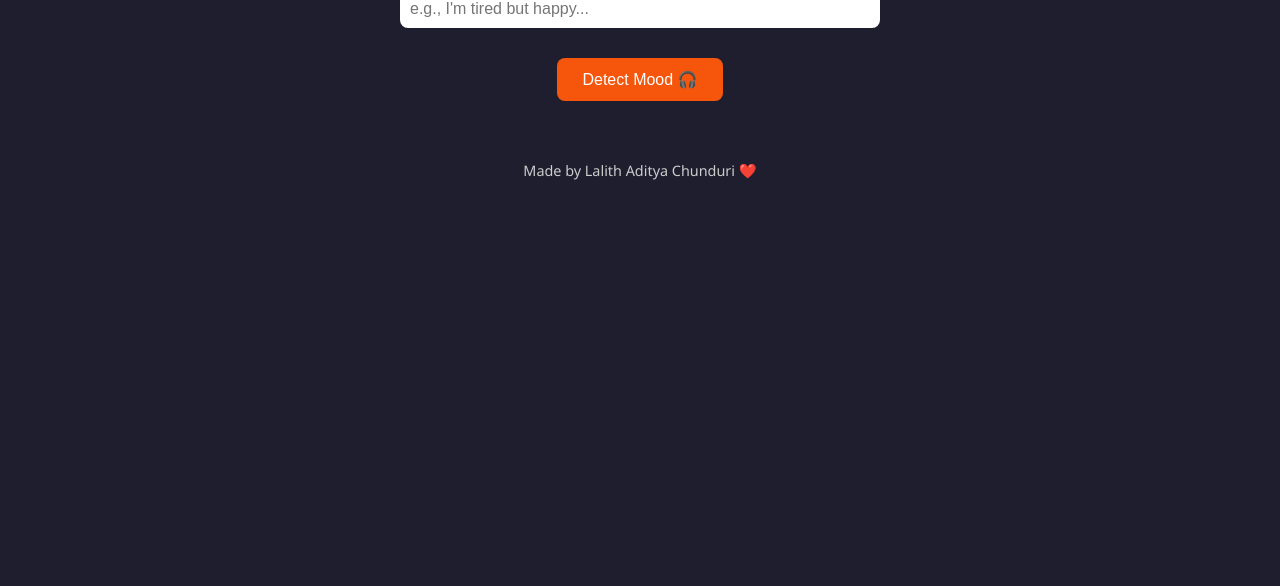
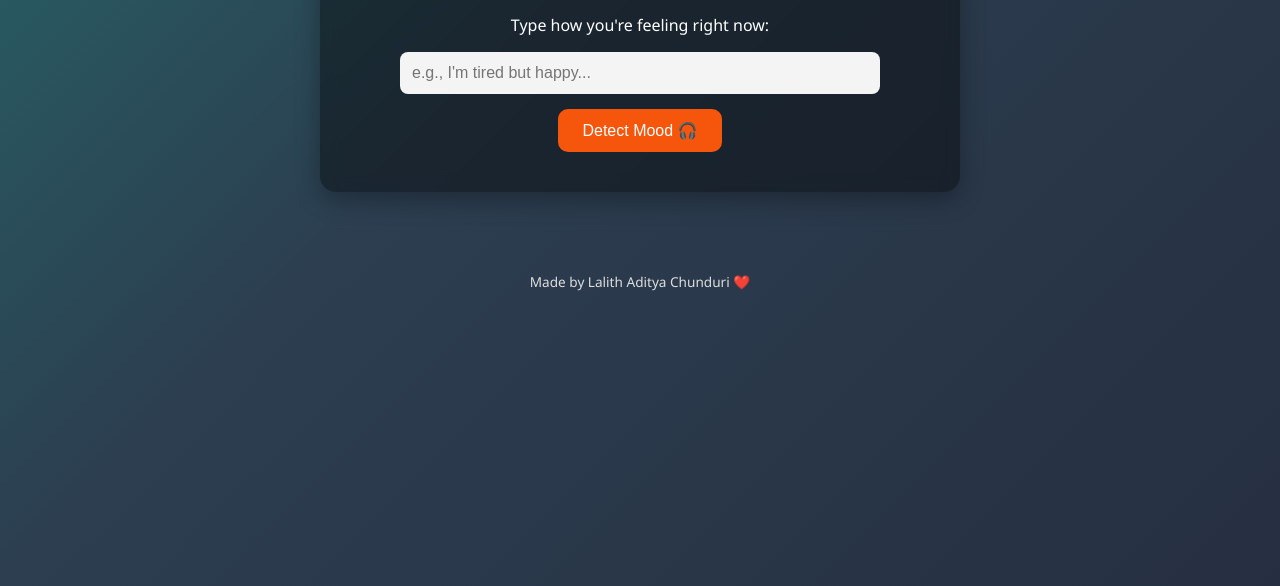
Before and after one commit to Nightyelf2403/MoodTunes, a plain HTML site: page index.html in a window 1280 px wide. Shown: the part 214-800 px from the top of the page. Drawn offline with Linux system fonts and the light colour scheme.

Commit message:
Update style.css

```diff
--- a/style.css
+++ b/style.css
@@ -1,51 +1,57 @@
-
 body {
-  background: #1e1e2f;
+  margin: 0;
+  padding: 0;
+  background: linear-gradient(-45deg, #1e1e2f, #2c3e50, #1abc9c, #f5560c);
+  background-size: 400% 400%;
+  animation: gradientBG 15s ease infinite;
   color: #fff;
   font-family: 'Segoe UI', sans-serif;
   text-align: center;
-  padding: 50px;
-  transition: background-color 0.4s ease;
+  transition: background-color 1s ease;
+}
+
+@keyframes gradientBG {
+  0% { background-position: 0% 50%; }
+  50% { background-position: 100% 50%; }
+  100% { background-position: 0% 50%; }
 }
 
 .container {
   max-width: 600px;
-  margin: auto;
+  margin: 80px auto;
+  padding: 40px 20px;
+  background-color: rgba(0, 0, 0, 0.4);
+  border-radius: 16px;
+  box-shadow: 0 8px 24px rgba(0,0,0,0.3);
+  backdrop-filter: blur(8px);
+  transition: transform 0.3s ease;
 }
 
 input {
-  padding: 10px;
-  font-size: 16px;
-  width: 80%;
-  margin-bottom: 20px;
+  padding: 12px;
   border-radius: 8px;
   border: none;
+  width: 80%;
+  font-size: 1rem;
+  margin-bottom: 15px;
+  background: #f4f4f4;
+  color: #333;
 }
 
 button {
-  padding: 12px 25px;
-  background-color: #f5560c;
+  background: #f5560c;
   color: white;
+  border: none;
+  padding: 12px 24px;
+  border-radius: 10px;
   font-size: 16px;
-  border: none;
-  border-radius: 8px;
   cursor: pointer;
-  margin-top: 10px;
+  transition: all 0.3s ease;
 }
 
 button:hover {
-  background-color: #ff764e;
-}
-
-#result {
-  margin-top: 30px;
-  font-size: 1.2rem;
-}
-
-footer {
-  margin-top: 60px;
-  font-size: 0.9rem;
-  color: #ccc;
+  background: #ff764e;
+  transform: scale(1.05);
 }
 
 .spinner {
@@ -63,7 +69,6 @@ footer {
   100% { transform: rotate(360deg); }
 }
 
-
 .fade-in {
   animation: fadeIn 1s ease-in forwards;
   opacity: 0;
@@ -74,3 +79,25 @@ footer {
     opacity: 1;
   }
 }
+
+.result-box {
+  margin-top: 30px;
+  padding: 20px;
+  background: rgba(255,255,255,0.1);
+  border-radius: 12px;
+  animation: float 2s ease-in-out infinite;
+}
+
+@keyframes float {
+  0%, 100% { transform: translateY(0); }
+  50% { transform: translateY(-5px); }
+}
+
+footer {
+  margin-top: 50px;
+  font-size: 0.85rem;
+  color: #ddd;
+  text-align: center;
+  opacity: 0.8;
+  animation: fadeIn 1s ease forwards;
+}
```
